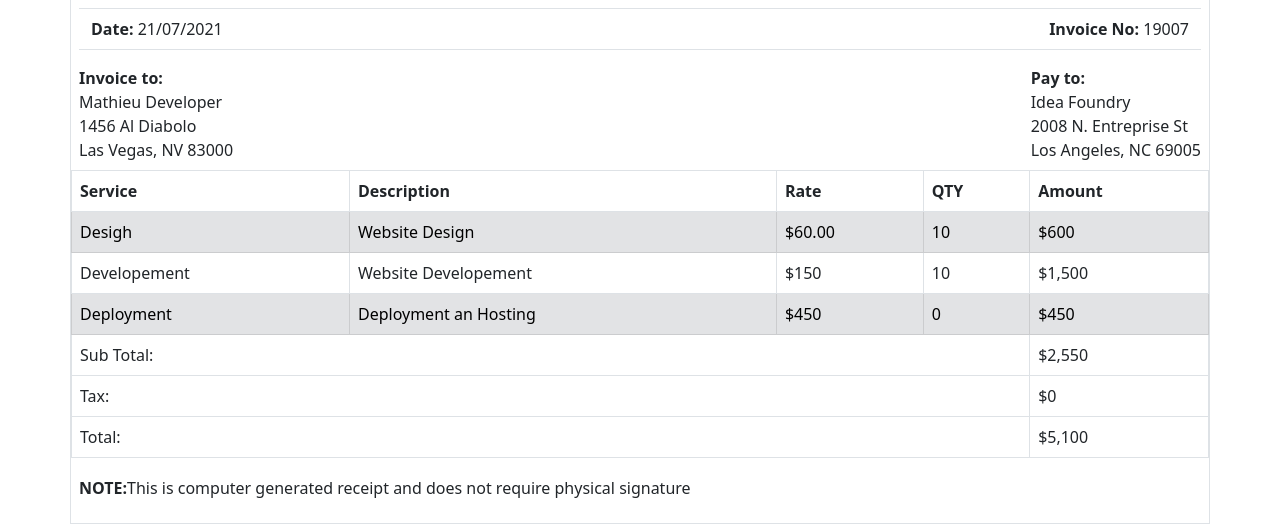
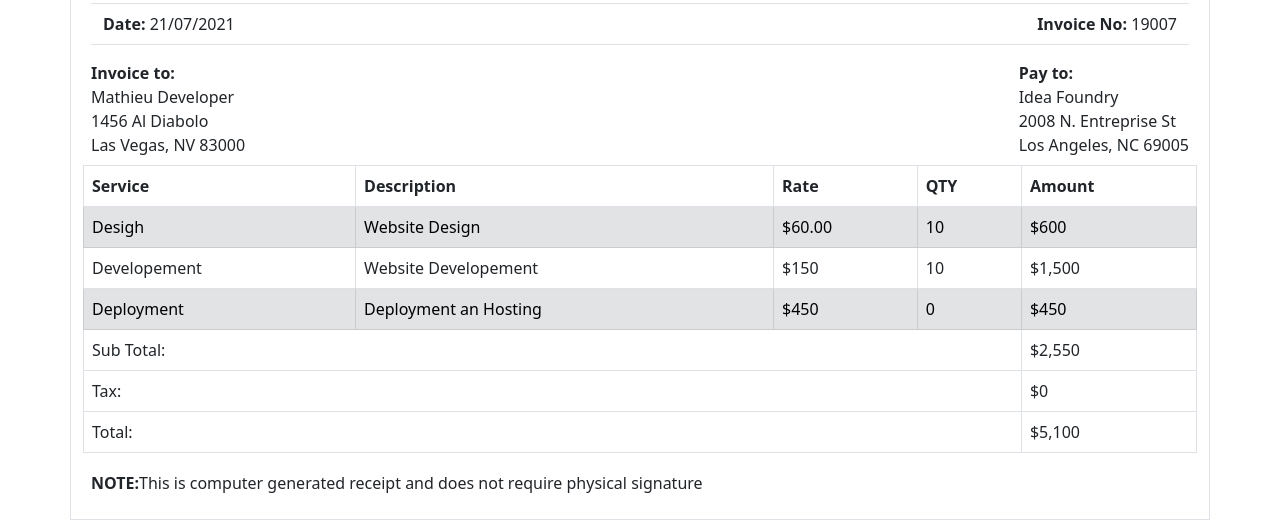
Before and after one commit to MathieuDeveloper/Invoice, a plain HTML site: page index.html in a window 1280 px wide. Shown: the part 291-815 px from the top of the page. Drawn offline with nearby package versions, Linux system fonts and the light colour scheme.

Commit message:
last one

```diff
--- a/index.html
+++ b/index.html
@@ -13,7 +13,7 @@
 </head>
 
 <body>
-    <div class="container  border p-0">
+    <div class="container  border">
         <div class="row">
             <div class="col-12 d-flex justify-content-end ">
                 <button type="button" class="btn btn-dark mt-3 me-2" onClick="window.print()">Print this page</button>
@@ -37,13 +37,13 @@
         </div>
         <div class="row d-flex my-auto">
             <div class="col-6 d-flex justify-content">
-                <span class="align-middle m-2"><strong>Invoice to:</strong><br>
+                <span class="align-middle p-2"><strong>Invoice to:</strong><br>
                     Mathieu Developer<br>
                     1456 Al Diabolo<br>
                     Las Vegas, NV 83000</span>
             </div>
             <div class="col-6 d-flex justify-content-end">
-                <span class="align-middle m-2"><strong>Pay to:</strong><br>
+                <span class="align-middle p-2"><strong>Pay to:</strong><br>
                     Idea Foundry<br>
                     2008 N. Entreprise St<br>
                     Los Angeles, NC 69005</span>
```
